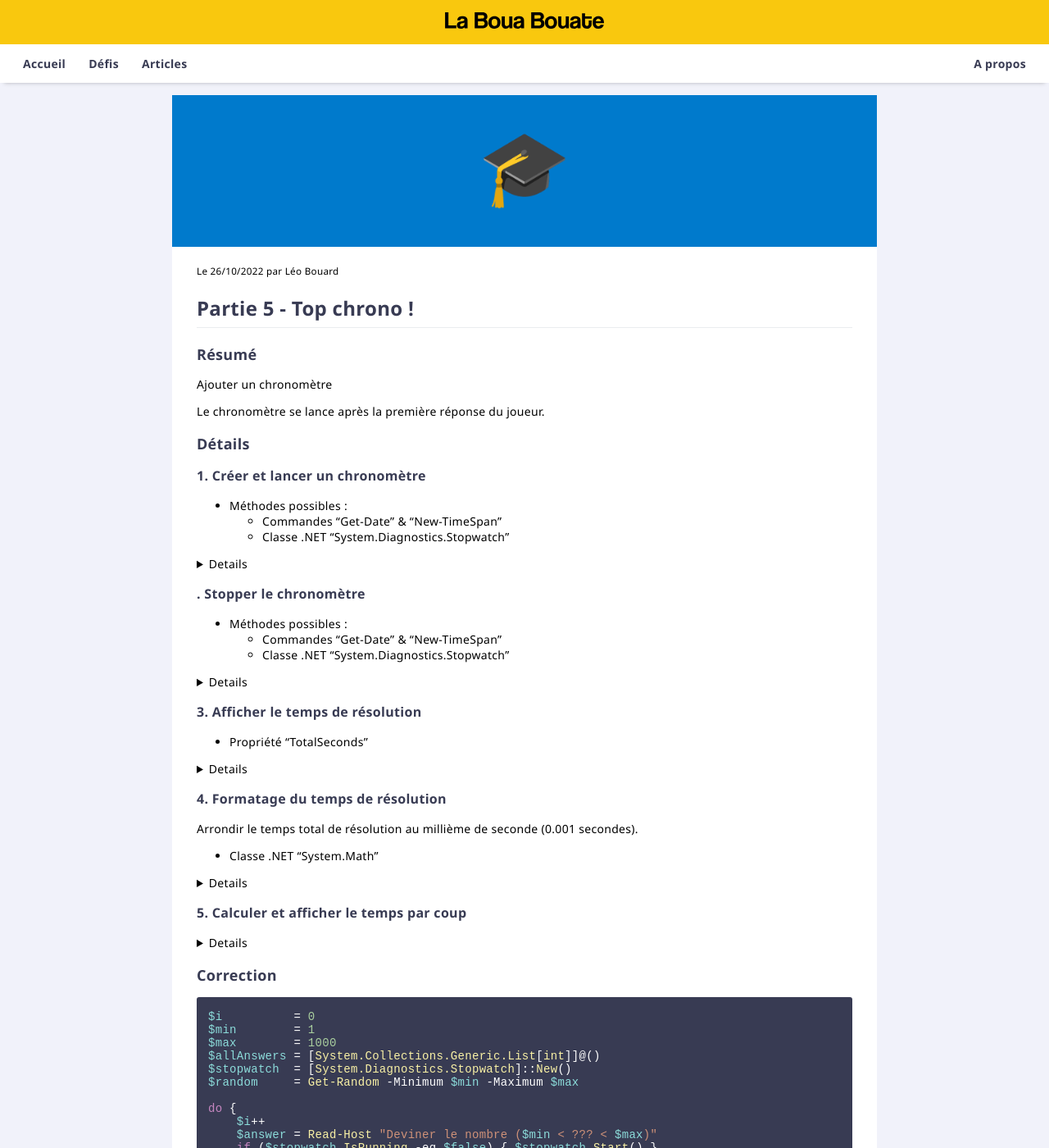
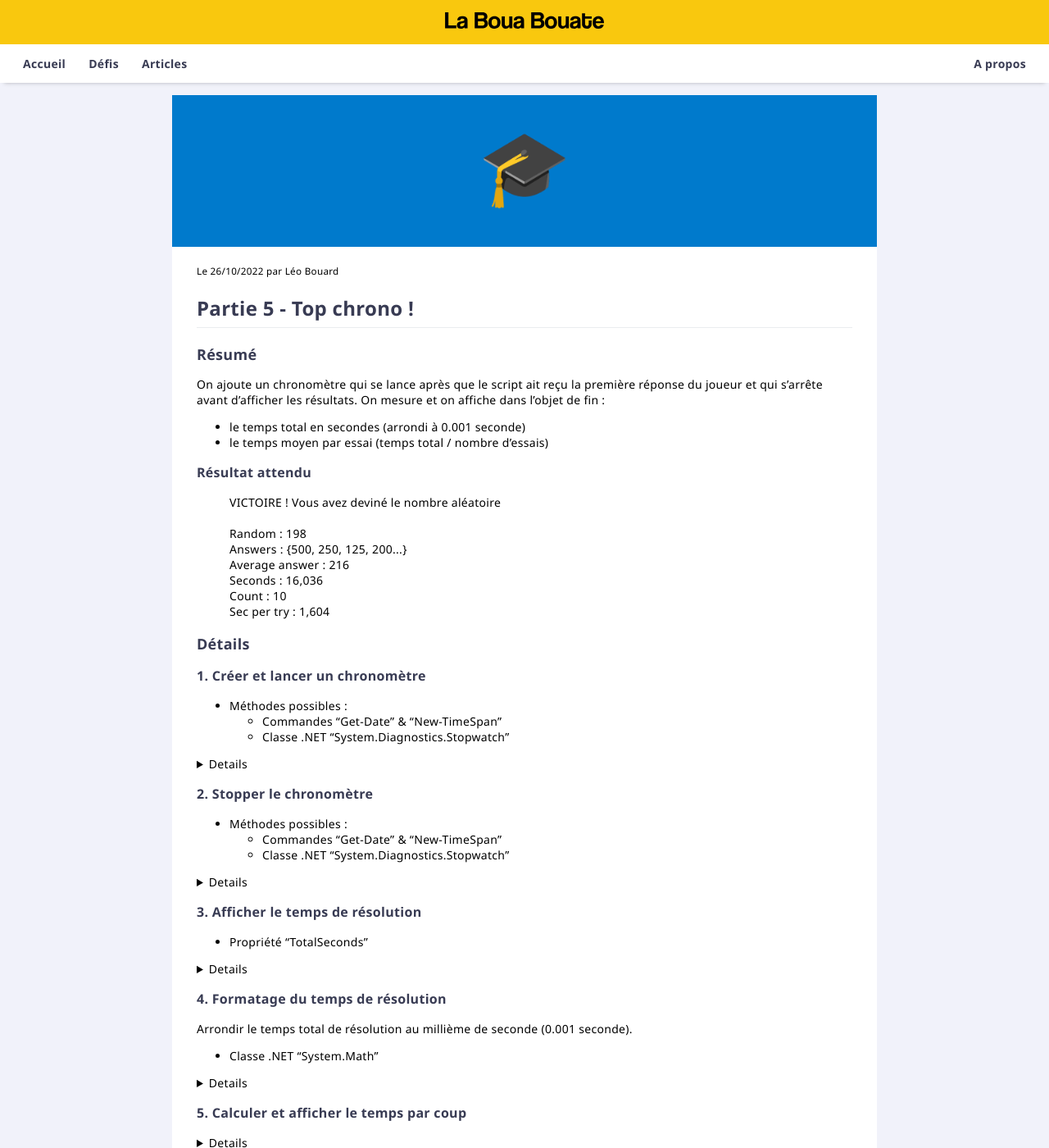
Before and after one commit to leobouard/leobouard.github.io, a Jekyll site: the page built from _posts/2022-10-26-cours-pratique-posh-5.md, in a window 1280 px wide and 1400 px high. Shown: the whole window at 82% size. Built offline with Jekyll 4.4.1, drawn with Linux system fonts in a browser that asks for light colours.

Commit message:
Modification des résultats attendus

```diff
--- a/_posts/2022-10-26-cours-pratique-posh-5.md
+++ b/_posts/2022-10-26-cours-pratique-posh-5.md
@@ -7,9 +7,25 @@ icon: 🎓
 
 ## Résumé
 
-Ajouter un chronomètre
+On ajoute un chronomètre qui se lance après que le script ait reçu la première réponse du joueur et qui s'arrête avant d'afficher les résultats. On mesure et on affiche dans l'objet de fin :
 
-Le chronomètre se lance après la première réponse du joueur.
+- le temps total en secondes (arrondi à 0.001 seconde)
+- le temps moyen par essai (temps total / nombre d'essais)
+
+### Résultat attendu
+
+<blockquote>
+  <p>
+    VICTOIRE ! Vous avez deviné le nombre aléatoire<br>
+    <br>
+    Random         : 198<br>
+    Answers        : {500, 250, 125, 200...}<br>
+    Average answer : 216<br>
+    Seconds        : 16,036<br>
+    Count          : 10<br>
+    Sec per try    : 1,604
+  </p>
+</blockquote>
 
 ## Détails
 
@@ -30,7 +46,7 @@ Le chronomètre se lance après la première réponse du joueur.
   </code></pre>
 </details>
 
-### . Stopper le chronomètre
+### 2. Stopper le chronomètre
 
 - Méthodes possibles :
   - Commandes "Get-Date" & "New-TimeSpan"
@@ -62,7 +78,7 @@ Le chronomètre se lance après la première réponse du joueur.
 
 ### 4. Formatage du temps de résolution
 
-Arrondir le temps total de résolution au millième de seconde (0.001 secondes).
+Arrondir le temps total de résolution au millième de seconde (0.001 seconde).
 
 - Classe .NET "System.Math"
 
```
Also changed, not shown: _posts/2022-10-21-cours-pratique-posh-1.md (+8 -2 lines), _posts/2022-10-21-cours-pratique-posh-2.md (+2 -2 lines), _posts/2022-10-26-cours-pratique-posh-3.md (+1 -1 lines), _posts/2022-10-26-cours-pratique-posh-4.md (+8 -10 lines).
